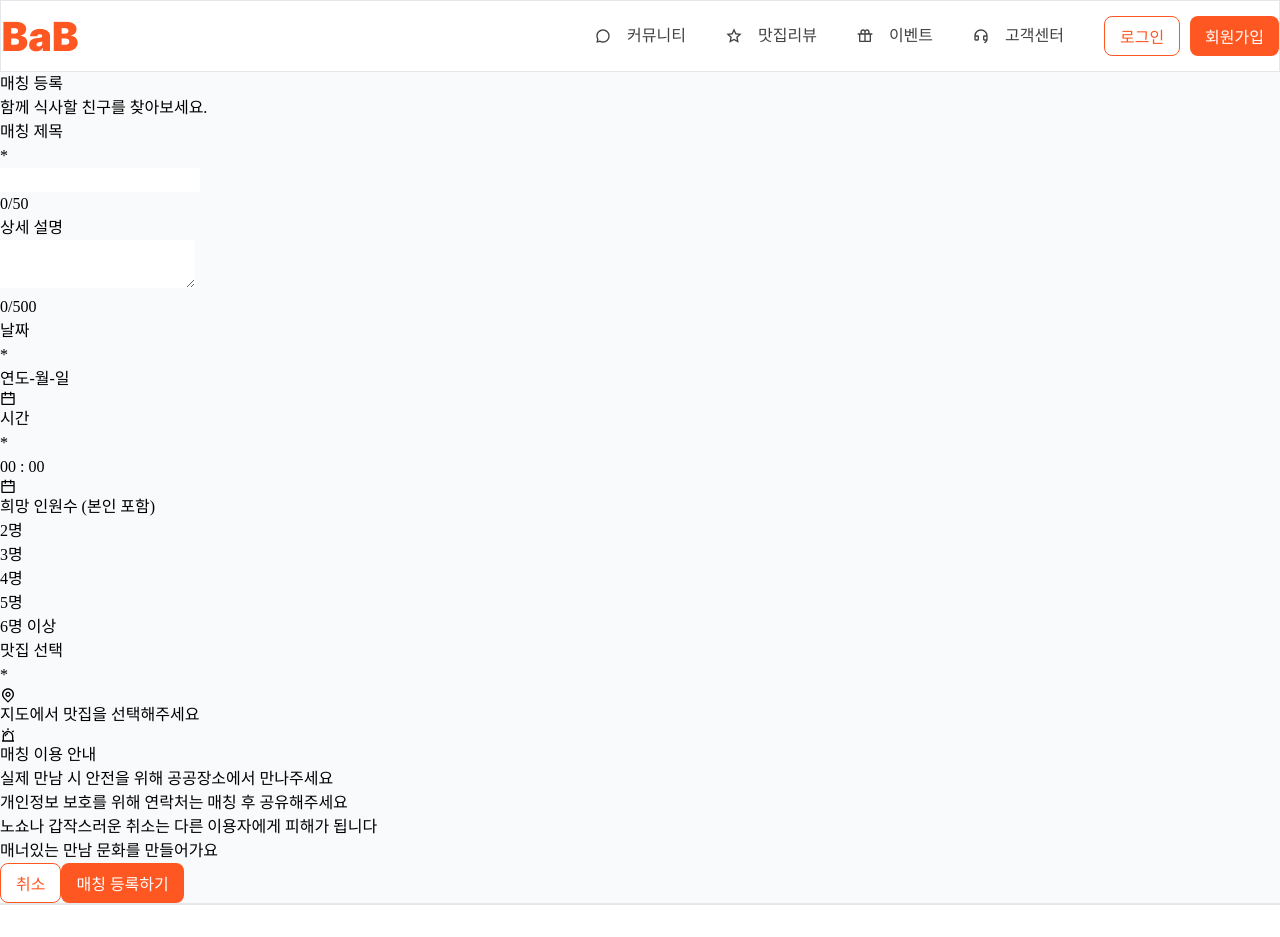
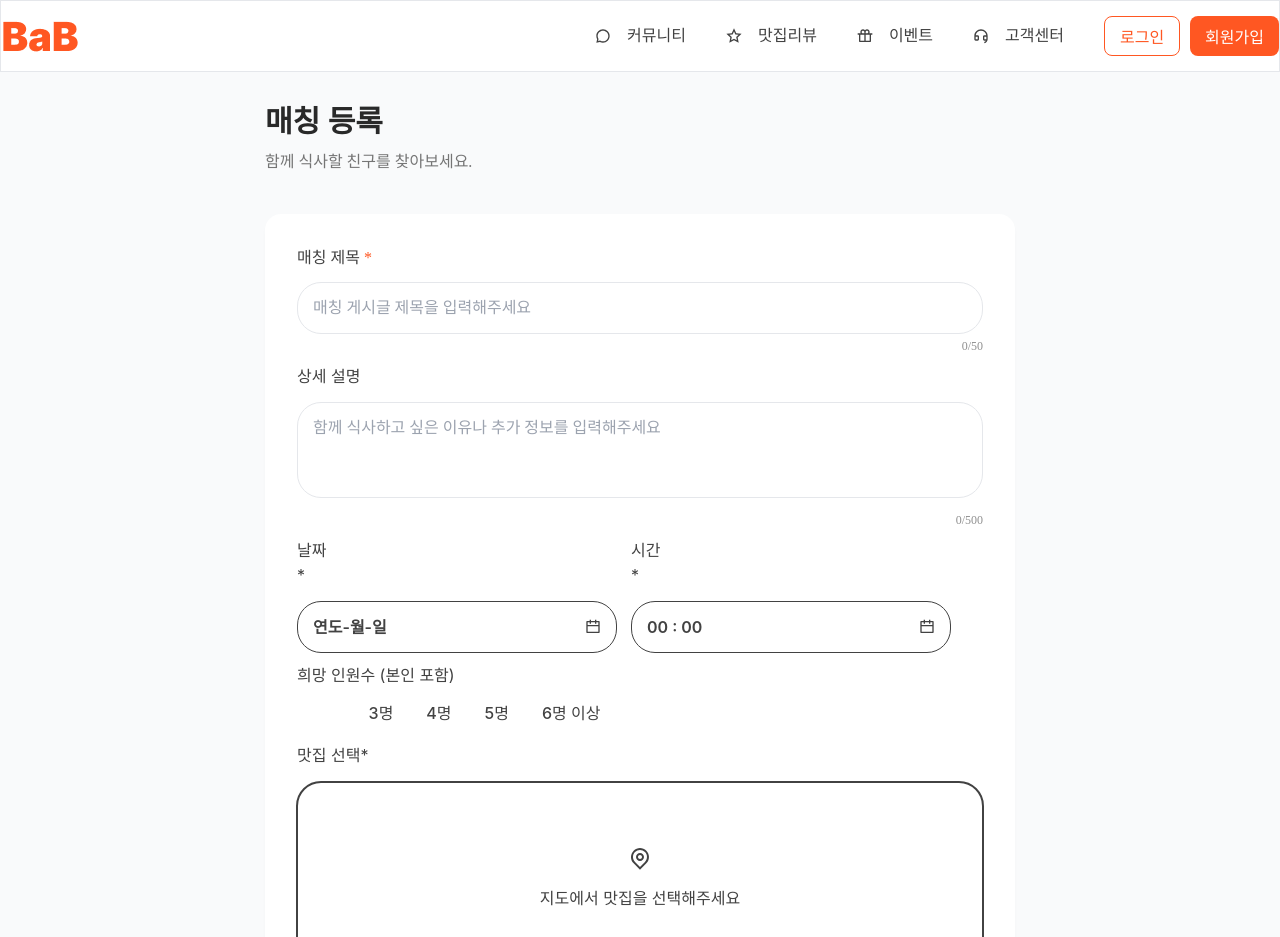
Before and after one commit to devdorong/BaB, a React (Vite) app: page /member/matching/write in a window 1280 px wide. Shown: the top 937 px of the page. Built offline with nearby package versions, Linux system fonts and the light colour scheme; no server answers; a web font is replaced by a local one.

Commit message:
[docs] 게시글작성 진행중

```diff
--- a/src/pages/member/matchings/MatchingWritePage.tsx
+++ b/src/pages/member/matchings/MatchingWritePage.tsx
@@ -6,88 +6,168 @@ const MatchingWritePage = () => {
   const navigate = useNavigate();
 
   return (
-    <div>
-      <div>
-        <p>매칭 등록</p>
-        <p>함께 식사할 친구를 찾아보세요.</p>
+    <div className="w-[750px] h-auto py-8 flex flex-col gap-10 mx-auto">
+      <div className="flex flex-col gap-2.5">
+        <p className="text-babgray-900 text-3xl font-bold">매칭 등록</p>
+        <p className="text-babgray-600">함께 식사할 친구를 찾아보세요.</p>
       </div>
-      <div>
-        <div>
-          <span>
-            매칭 제목<p>*</p>
-          </span>
-          {/* 게시글 제목 */}
-          <input type="text" />
-          {/* 게시글 제목 글자수 50자 제한 */}
-          <p>0/50</p>
+
+      <div className="flex flex-col text-babgray-800 p-8 bg-white rounded-2xl shadow-[0px_4px_4px_0px_rgba(0,0,0,0.02)] gap-2.5">
+        <div className="flex flex-col gap-3">
+          <div className="flex gap-1">
+            <span>매칭 제목</span>
+            <p className="text-bab">*</p>
+          </div>
+          <div className="flex flex-col gap-1">
+            {/* 게시글 제목 */}
+            <input
+              type="text"
+              maxLength={50}
+              placeholder="매칭 게시글 제목을 입력해주세요"
+              className="px-4 py-3.5 rounded-3xl outline outline-1 outline-offset-[-1px] outline-babgray-150 focus:outline-bab"
+            />
+            <p className="flex justify-end text-babgray-500 text-xs">0/50</p>
+          </div>
         </div>
-        <div>
-          <p>상세 설명</p>
+
+        {/* 상세 설명 */}
+        <div className="flex flex-col gap-3.5">
+          <p className="self-stretch text-color-grayscale-g700 text-base font-normal font-['Inter']">
+            상세 설명
+          </p>
           {/* 게시글 내용 */}
-          <textarea />
-          {/* 게시글 내용 글자수 500자 제한 */}
-          <p>0/500</p>
+          <textarea
+            maxLength={500}
+            placeholder="함께 식사하고 싶은 이유나 추가 정보를 입력해주세요"
+            className="h-24 px-4 py-3.5 rounded-3xl outline outline-1 outline-offset-[-1px] outline-babgray resize-none"
+          />
+          <p className="flex justify-end text-babgray-500 text-xs">0/500</p>
         </div>
-        <div>
-          <div>
-            <span>
-              날짜<p>*</p>
-            </span>
-            <div>
+
+        {/* 날짜 + 시간 */}
+        <div className="self-stretch inline-flex justify-start items-center gap-3.5">
+          <div className="w-80 inline-flex flex-col justify-start items-start gap-3.5">
+            <div className="self-stretch justify-start">
+              <span className="text-color-grayscale-g700 text-base font-normal font-['Inter']">
+                날짜
+                <p className="text-color-primary-p-500 text-base font-normal font-['Inter']">*</p>
+              </span>
+            </div>
+            <div className="self-stretch px-4 py-3.5 rounded-3xl outline outline-1 outline-offset-[-1px] outline-color-grayscale-g-150 inline-flex justify-between items-center">
               {/* 선택한 날짜만 삽입 */}
-              <div>연도-월-일</div>
+              <div className="text-color-grayscale-g800 text-base font-semibold font-['Inter']">
+                연도-월-일
+              </div>
               <RiCalendarLine />
             </div>
           </div>
-          <div>
-            <span>
-              시간<p>*</p>
-            </span>
-            <div>
+
+          <div className="w-80 inline-flex flex-col justify-start items-start gap-3.5">
+            <div className="self-stretch justify-start">
+              <span className="text-color-grayscale-g700 text-base font-normal font-['Inter']">
+                시간
+                <p className="text-color-primary-p-500 text-base font-normal font-['Inter']">*</p>
+              </span>
+            </div>
+            <div className="self-stretch px-4 py-3.5 rounded-3xl outline outline-1 outline-offset-[-1px] outline-color-grayscale-g-150 inline-flex justify-between items-center">
               {/* 선택한 시간만 삽입 */}
-              <div>00 : 00</div>
+              <div className="text-color-grayscale-g800 text-base font-semibold font-['Inter']">
+                00 : 00
+              </div>
               <RiCalendarLine />
             </div>
           </div>
         </div>
-        <div>
-          <p>희망 인원수 (본인 포함)</p>
-          {/* 선택한 인원수 만큼의 방 만들기 */}
-          <div>
-            <div>2명</div>
-            <div>3명</div>
-            <div>4명</div>
-            <div>5명</div>
-            <div>6명 이상</div>
+
+        {/* 희망 인원수 */}
+        <div className="w-[683px] inline-flex justify-start items-center gap-3">
+          <div className="w-80 inline-flex flex-col justify-start items-start gap-1.5">
+            <p className="self-stretch text-color-grayscale-g700 text-base font-normal font-['Inter']">
+              희망 인원수 (본인 포함)
+            </p>
+            {/* 선택한 인원수 만큼의 방 만들기 */}
+            <div className="self-stretch inline-flex justify-start items-center gap-[5px]">
+              <div className="h-10 px-3.5 py-2.5 bg-color-primary-p-500 rounded-lg flex justify-center items-center gap-2.5">
+                <p className="text-white text-base font-medium font-['Inter']">2명</p>
+              </div>
+              <div className="h-10 px-3.5 py-2.5 bg-color-grayscale-g-100 rounded-lg flex justify-center items-center gap-2.5">
+                <p className="text-color-grayscale-g700 text-base font-medium font-['Inter']">
+                  3명
+                </p>
+              </div>
+              <div className="h-10 px-3.5 py-2.5 bg-color-grayscale-g-100 rounded-lg flex justify-center items-center gap-2.5">
+                <p className="text-color-grayscale-g700 text-base font-medium font-['Inter']">
+                  4명
+                </p>
+              </div>
+              <div className="h-10 px-3.5 py-2.5 bg-color-grayscale-g-100 rounded-lg flex justify-center items-center gap-2.5">
+                <p className="text-color-grayscale-g700 text-base font-medium font-['Inter']">
+                  5명
+                </p>
+              </div>
+              <div className="h-10 px-3.5 py-2.5 bg-color-grayscale-g-100 rounded-lg flex justify-center items-center gap-2.5">
+                <p className="text-color-grayscale-g700 text-base font-medium font-['Inter']">
+                  6명 이상
+                </p>
+              </div>
+            </div>
           </div>
         </div>
-        <div>
-          <span>
-            맛집 선택<p>*</p>
-          </span>
-          {/* 영역 클릭시 카카오 지도  */}
-          <div>
-            <RiMapPinLine />
-            <p>지도에서 맛집을 선택해주세요</p>
+
+        {/* 맛집 선택 */}
+        {/* 영역 클릭시 카카오 지도 */}
+        <div className="self-stretch flex flex-col justify-start items-start gap-3.5">
+          <div className="self-stretch justify-start">
+            <span className="text-color-grayscale-g700 text-base font-normal font-['Inter']">
+              맛집 선택
+              <span className="text-color-primary-p-500 text-base font-normal font-['Inter']">
+                *
+              </span>
+            </span>
+          </div>
+          <div className="self-stretch h-48 px-4 py-5 rounded-3xl outline outline-2 outline-offset-[-1px] outline-color-grayscale-g-150 flex flex-col justify-center items-center gap-4">
+            <RiMapPinLine className="text-color-primary-p-500 w-6 h-6" />
+            <p className="text-color-grayscale-g700 text-base font-normal font-['Inter']">
+              지도에서 맛집을 선택해주세요
+            </p>
           </div>
         </div>
-        <div>
-          <div>
-            <RiAlarmWarningLine />
-            <p>매칭 이용 안내</p>
+
+        {/* 매칭 이용 안내 */}
+        <div className="self-stretch px-3.5 py-4 bg-color-primary-p-100 rounded-lg flex flex-col justify-start items-start gap-2.5">
+          <div className="inline-flex items-center gap-1.5">
+            <RiAlarmWarningLine className="text-color-primary-p-400" />
+            <p className="text-color-primary-p-400 text-base font-normal font-['Inter']">
+              매칭 이용 안내
+            </p>
           </div>
-          <ul>
-            <li>실제 만남 시 안전을 위해 공공장소에서 만나주세요</li>
-            <li>개인정보 보호를 위해 연락처는 매칭 후 공유해주세요</li>
-            <li>노쇼나 갑작스러운 취소는 다른 이용자에게 피해가 됩니다</li>
-            <li>매너있는 만남 문화를 만들어가요</li>
+          <ul className="self-stretch flex flex-col justify-start items-start gap-1">
+            <li className="text-color-primary-p-400 text-xs font-normal font-['Inter']">
+              실제 만남 시 안전을 위해 공공장소에서 만나주세요
+            </li>
+            <li className="text-color-primary-p-400 text-xs font-normal font-['Inter']">
+              개인정보 보호를 위해 연락처는 매칭 후 공유해주세요
+            </li>
+            <li className="text-color-primary-p-400 text-xs font-normal font-['Inter']">
+              노쇼나 갑작스러운 취소는 다른 이용자에게 피해가 됩니다
+            </li>
+            <li className="text-color-primary-p-400 text-xs font-normal font-['Inter']">
+              매너있는 만남 문화를 만들어가요
+            </li>
           </ul>
         </div>
-        <div>
-          <ButtonLineMd onClick={() => navigate('/member')}>취소</ButtonLineMd>
-          <ButtonFillMd onClick={() => navigate('/member/matching/detail')}>
-            매칭 등록하기
-          </ButtonFillMd>
+
+        {/* 버튼 영역 */}
+        <div className="self-stretch flex flex-col justify-start items-start gap-6">
+          <div className="self-stretch h-0 outline outline-1 outline-offset-[-0.5px] outline-color-grayscale-g-150"></div>
+          <div className="w-[661px] inline-flex justify-between items-center">
+            <ButtonLineMd className="w-80 h-12" onClick={() => navigate('/member')}>
+              취소
+            </ButtonLineMd>
+            <ButtonFillMd className="w-80 h-12" onClick={() => navigate('/member/matching/detail')}>
+              매칭 등록하기
+            </ButtonFillMd>
+          </div>
         </div>
       </div>
     </div>
```
Also changed, not shown: src/ui/sdj/Modal.tsx (+2 -3 lines).
